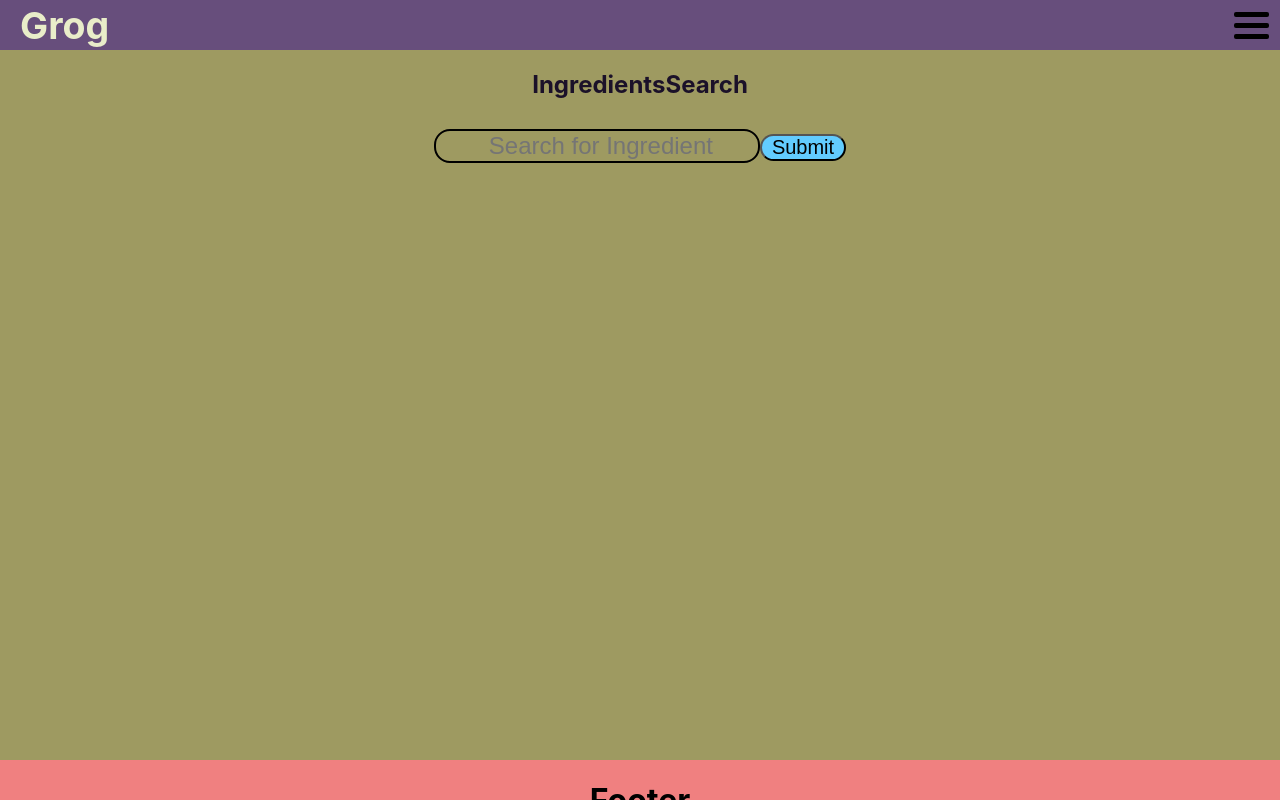
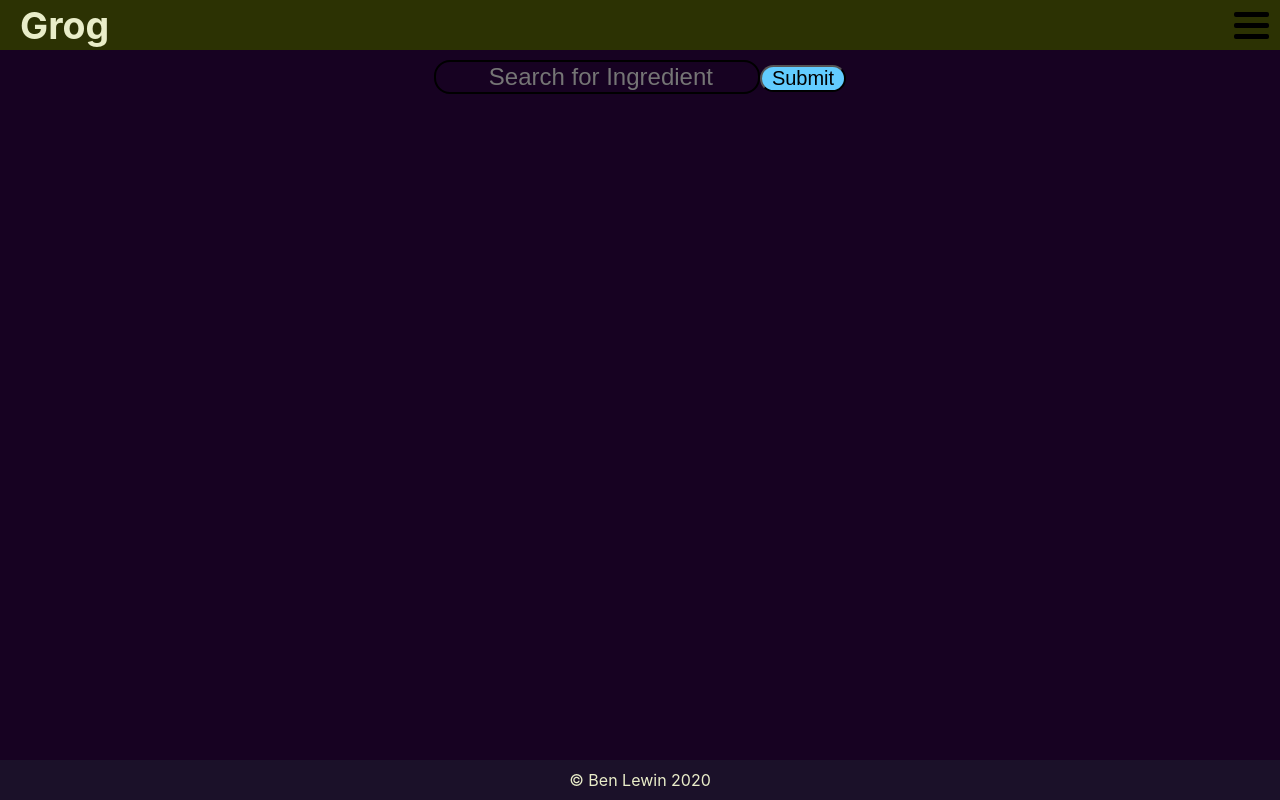
Before and after one commit to blewin1/grog-cocktails, a React (Create React App) app in the folder grog-cocktails-app/: page /byIngredients in a window 1280 px wide. Built offline with nearby package versions, Linux system fonts and the light colour scheme.

Commit message:
some styling

```diff
--- a/grog-cocktails-app/src/Compontents/Details/details.scss
+++ b/grog-cocktails-app/src/Compontents/Details/details.scss
@@ -1,29 +1,43 @@
-
+@import '../../_config.scss';
 
 .details {
 
-    display: flex;
-    flex-direction: column;
-    align-items: center;
+    position: relative;
+    display: grid;
+    grid-template-rows: 1fr 1fr;
+    grid-template-columns: 1fr;
     height: 100%;
+    color: $text-color;
 
+
+    .info {
+        padding: 10px;
+        max-width: 400px;
+        margin: auto;
+    }
     img {
-        max-width: 100%;
+        // max-width: 100%;
+        max-height: 90%;
+        width: auto;
+        margin: auto;
     }
 
     @media only screen and (min-width: 430px) and (orientation: landscape) {
         display: grid;
-        grid-template-columns: 5fr 3fr;
+        grid-template-columns: 1fr 1fr;
         grid-template-rows: 1fr;
         img {
             // max-width: 400px;
             // flex: 0 1 auto;
             // width: auto;
+            max-width: 90%;
             height: auto;
+            margin: auto;
         }
         .info {
             // flex: 1 1 300px;
             max-width: 400px;
+            margin: auto;
 
         }
     }
--- a/grog-cocktails-app/src/Compontents/Footer/Footer.jsx
+++ b/grog-cocktails-app/src/Compontents/Footer/Footer.jsx
@@ -1,11 +1,13 @@
 import React from 'react'
 import './footer.scss'
+import { FlexWrapper } from '../Styles/Layout'
 
 const Footer = () => {
     return (
-        <div className="footer">
-            <h1>Footer</h1>
-        </div>
+        <FlexWrapper space-between className="footer">
+            <span>&copy; Ben Lewin 2020</span>
+
+        </FlexWrapper>
     )
 }
 
--- a/grog-cocktails-app/src/Compontents/Footer/footer.scss
+++ b/grog-cocktails-app/src/Compontents/Footer/footer.scss
@@ -1,8 +1,11 @@
+@import '../../_config.scss';
+
 .footer {
     position: fixed;
     bottom: 0;
     left: 0;
     right: 0;
     height: 40px;
-    background-color: lightcoral;
+    background-color: $dark-purple;
+    color: $text-color;
 }
--- a/grog-cocktails-app/src/Compontents/IngredientSearchTermIcon/ingredientSearchTermIcon.scss
+++ b/grog-cocktails-app/src/Compontents/IngredientSearchTermIcon/ingredientSearchTermIcon.scss
@@ -1,8 +1,10 @@
+@import '../../_config.scss';
+
 .ingredient-icon {
     padding: .3em;
     border: 1px solid black;
     border-radius: 3px;
     background-color: firebrick;
-    color: white
+    color: $text-color;
 
 }
--- a/grog-cocktails-app/src/Compontents/IngredientsSearch/IngredientsSearch.jsx
+++ b/grog-cocktails-app/src/Compontents/IngredientsSearch/IngredientsSearch.jsx
@@ -120,9 +120,6 @@ const IngredientsSearch = () => {
 
     return (
         <div className='multi-search'>
-            <h2>IngredientsSearch</h2>
-
-            <p>{searchValidation}</p>
             <SearchBar enabled={searchEnabled}
                       placeholder={searchEnabled ? 'Search for Ingredient' : "Please Wait..."}
                       handleSubmit={handleSubmit} />
--- a/grog-cocktails-app/src/Compontents/Main/main.scss
+++ b/grog-cocktails-app/src/Compontents/Main/main.scss
@@ -3,13 +3,13 @@
 main {
     margin-top: 50px;
     margin-bottom: 40px;
-    // overflow-y: scroll;
+    overflow: none;
     position: absolute;
     top: 0;
     left: 0;
     right: 0;
     bottom: 0;
-    background-color: $dark-green;
+    background-color: $background-color;
 
     color: $dark-purple;
 }
--- a/grog-cocktails-app/src/Compontents/Nav/nav.scss
+++ b/grog-cocktails-app/src/Compontents/Nav/nav.scss
@@ -15,7 +15,7 @@ nav {
     display: flex;
     justify-content: space-between;
     align-items: center;
-    background-color: $light-purple;
+    background-color: $nav-color;
     height: 50px;
     width: 100%;
     padding-right: 10px;
--- a/grog-cocktails-app/src/_config.scss
+++ b/grog-cocktails-app/src/_config.scss
@@ -1,5 +1,5 @@
 
-$nav-color: red;
+$nav-color: #2c3203;
 
 $dark-purple: #1B1129;
 $light-purple: #674E7C;
@@ -7,6 +7,8 @@ $dark-green: #9E9A61;
 $light-green: #E9EDC9;
 $text-color: #E9EDC9;
 
+$background-color: #170222;
+
 @function highlight($color) {
   // Used for the cube's top.
   @return lighten( $color, 15% );
```
